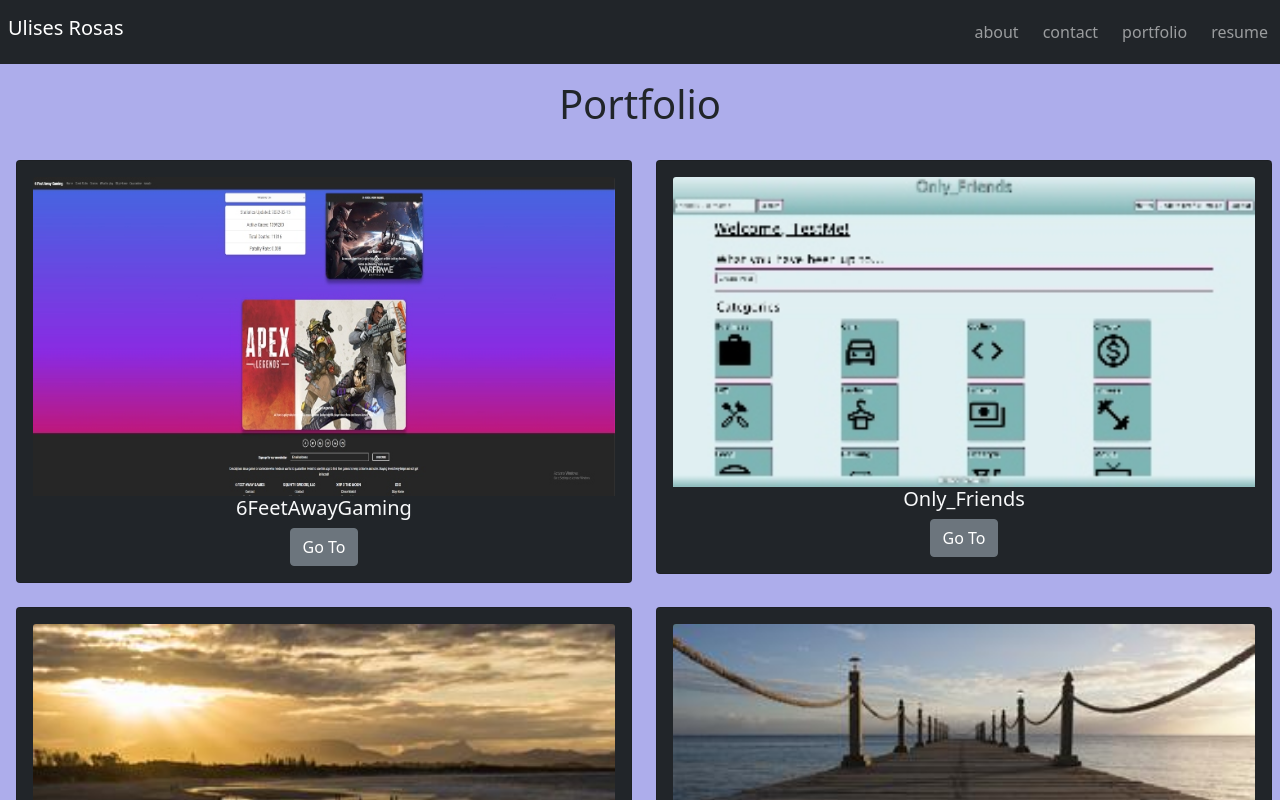
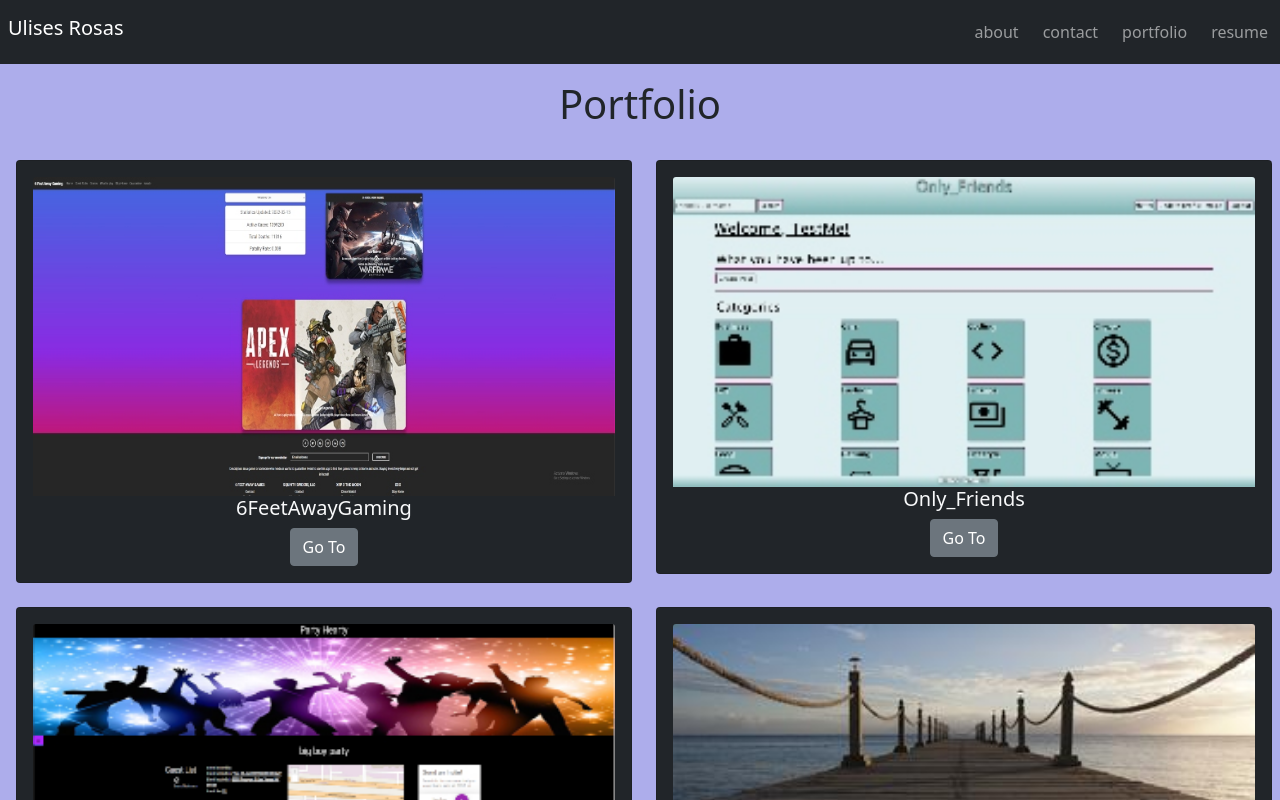
Before and after one commit to UlisesRosas/react-my-portfolio, a React (Create React App) app: page / in a window 1280 px wide. Both pictures are taken after a click on the element "portfolio". Shown: the top 800 px of the page. Built offline with nearby package versions, Linux system fonts and the light colour scheme; the HTML template or start-up script is replaced by a standard one.

Commit message:
aded project to the portfolio section

```diff
--- a/src/compnents/Portfolio/index.js
+++ b/src/compnents/Portfolio/index.js
@@ -31,9 +31,9 @@
                 <div class="col-sm-6 mt-4">
                     <div className="card bg-dark text-light" style={{ width: '18rem;' }}>
                         <div className="card-body">
-                            <img src="../../assets/images/item2-image.jpg" className="card-img-top" alt="project"/>
-                            <h5 className="card-title">Filler Project</h5>
-                            <a href="#" className="btn btn-secondary">Go To</a>
+                            <img src="../../assets/images/partyHearty.jpg" className="card-img-top" alt="project"/>
+                            <h5 className="card-title">Party Hearty</h5>
+                            <a href="https://github.com/sammcowen/party_hearty" className="btn btn-secondary">Go To</a>
                         </div>
                     </div>
                 </div>
```
Also changed, not shown: public/assets/images/partyHearty.jpg (added).
